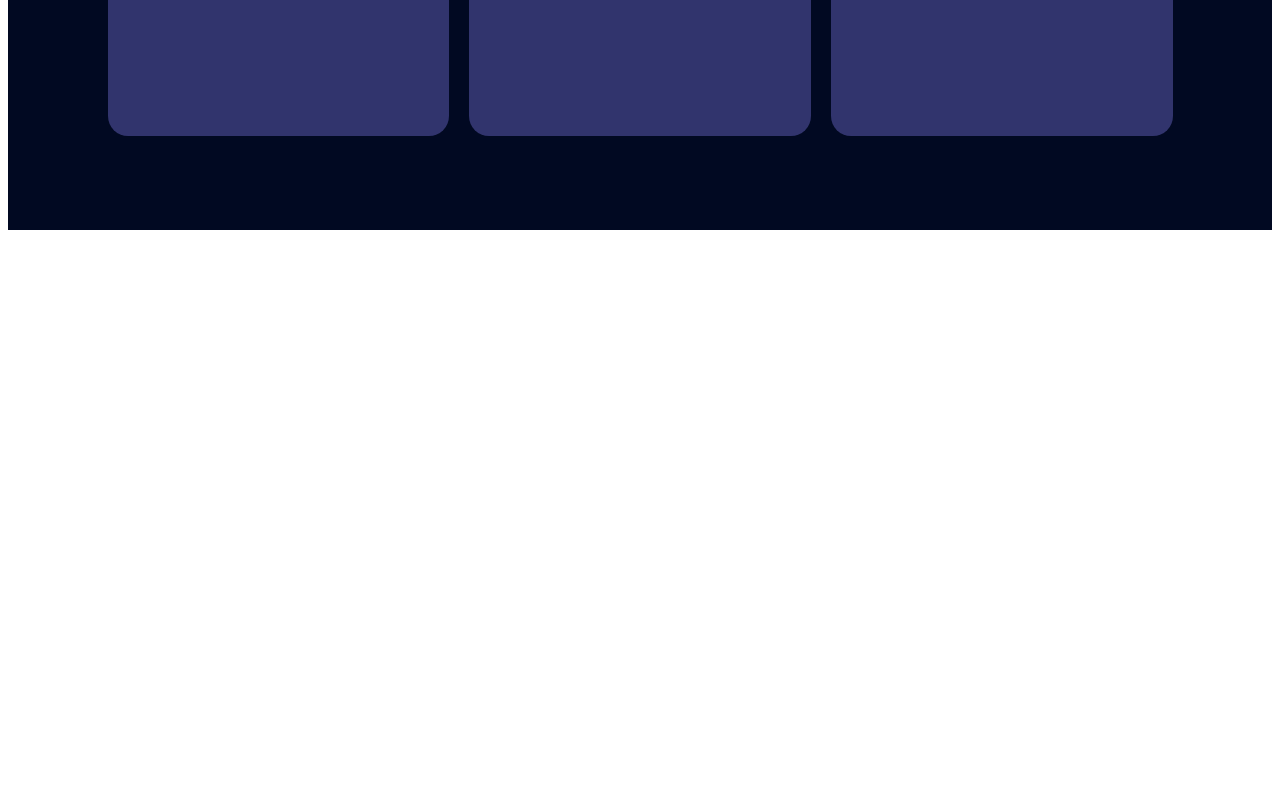
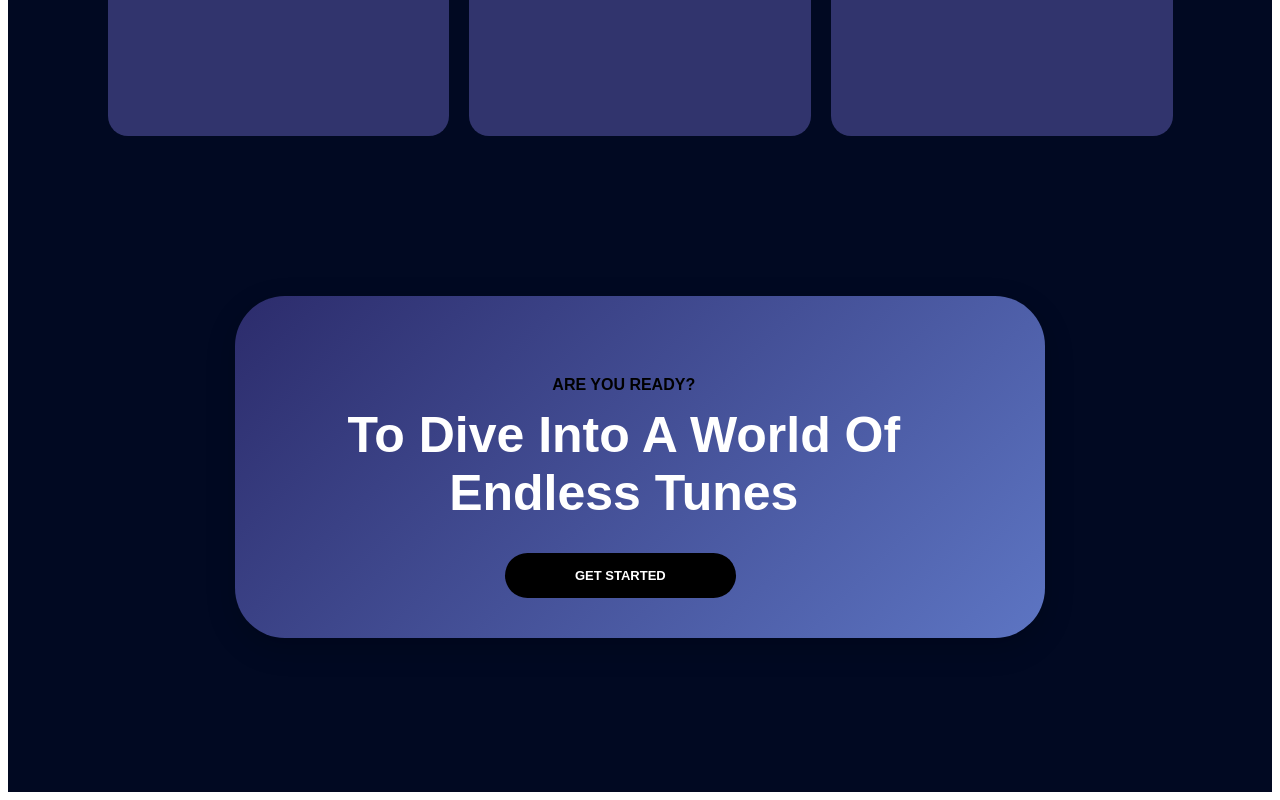
Before and after one commit to Bloomberg890/MusicRecommendation, a Next.js app: page / in a window 1280 px wide. Shown: the part 1962-2762 px from the top of the page. Before the commit the page ends 2200 px from the top, so only its background shows below. Built offline with nearby package versions, Linux system fonts and the light colour scheme.

Commit message:
get started section

```diff
--- a/src/app/KryptoLanding.module.css
+++ b/src/app/KryptoLanding.module.css
@@ -158,6 +158,59 @@
   width: 33%;
 }
 
+.exploreMusicSection {
+  display: flex;
+  justify-content: center;
+  align-items: center;
+  padding: 60px 20px;
+  margin-top: 100px;
+}
+
+.exploreContainer {
+  background: linear-gradient(135deg, #2c2c6c, #5d75c3);
+  padding: 40px 80px;
+  border-radius: 50px;
+  text-align: center;
+  max-width: 650px;
+  box-shadow: 0px 10px 30px rgba(0, 0, 0, 0.2);
+}
+
+.exploreTitle {
+  color: #fff;
+  font-size: 50px;
+  text-transform: capitalize;
+}
+
+.exploreSubtitle {
+  font-size: 16px;
+  font-weight: bold;
+  color: #000000;
+  text-transform: uppercase;
+  text-align: center;
+  margin-bottom: -30px;
+  margin-top: 40px;
+  width: 100%;
+}
+
+.exploreButton {
+  background: black;
+  color: white;
+  padding: 15px 70px;
+  font-size: 13px;
+  font-weight: bold;
+  border: none;
+  border-radius: 30px;
+  cursor: pointer;
+  transition: 0.3s ease;
+  margin-top: -10px;
+  margin-left: 190px;
+  /* margin: 0 auto; */
+}
+
+.exploreButton:hover {
+  background: #333;
+}
+
 @media (max-width: 991px) {
   .container {
     padding: 0 20px;
--- a/src/app/page.jsx
+++ b/src/app/page.jsx
@@ -86,6 +86,17 @@ export function KryptoLanding() {
           ))}
         </div>
       </section>
+
+      <section className={styles.exploreMusicSection}>
+        <div className={styles.exploreContainer}>
+          <div className={styles.heroText}>
+            <p className={styles.exploreSubtitle}>ARE YOU READY?</p>
+            <h1 className={styles.exploreTitle}>To Dive Into A World Of Endless Tunes</h1>
+            <button className={styles.exploreButton}>GET STARTED</button>
+          </div>
+        </div>
+      </section>
+
     </div>
   );
 }
```
